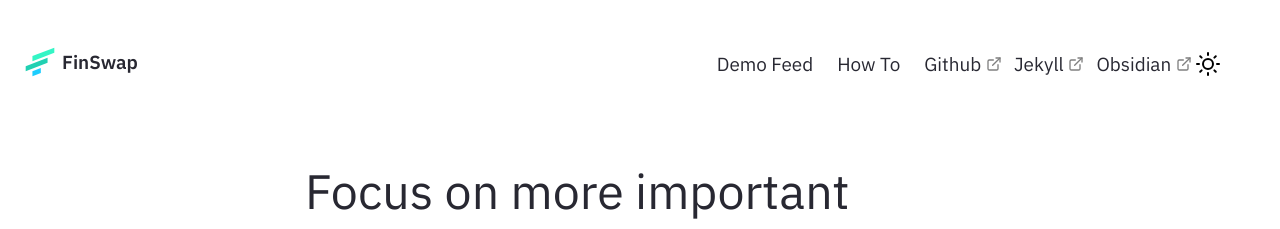
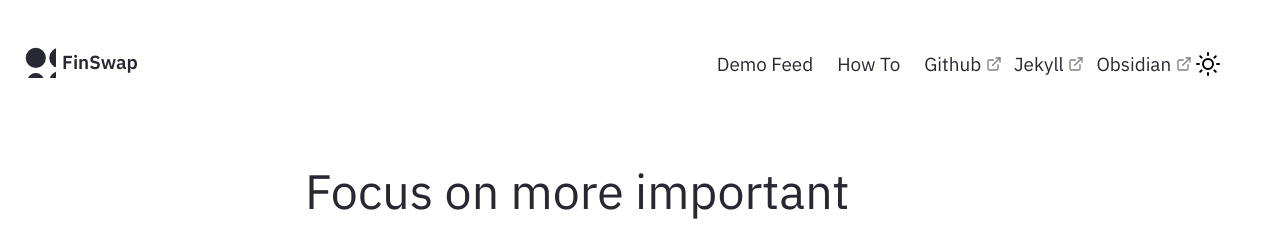
Before and after one commit to kevinroku/nroku.github.io, a Jekyll site: the page built from pages/index.md, in a window 1280 px wide. Shown: the top 229 px of the page. Built offline with Jekyll 4.4.1, drawn with Linux system fonts in a browser that asks for light colours.

Commit message:
Update Nav.html

```diff
--- a/_includes/Nav.html
+++ b/_includes/Nav.html
@@ -34,9 +34,25 @@
       <a class="navbar-item" style="padding-left: 0;"; href="{{ site.baseurl }}/index.html">
           <svg width="32" height="32" viewBox="-1 -1 19 19" fill="none" xmlns="http://www.w3.org/2000/svg" style="margin-right: 6px;">
              <rect width="17" height="17" fill=""></rect>
-             <path d="M 4 8 L 4 5 L 17 0 L 17 3" stroke="var(--color-text-main)" stroke-width="0" fill="#34f5c5" fill-opacity="1"></path>
-             <path d="M 0 14 L 0 11 L 13 6 L 13 9" stroke="var(--color-text-main)" stroke-width="0" fill="#21d0b2" fill-opacity="1"></path>
-             <path d="M 4 14 L 9 12 L 9 15 L 4 17 Z" stroke="var(--color-text-main)" stroke-width="0" fill="#1dcdfe" fill-opacity="1"></path>
+
+             <path d="M 0 6 a 6 6 0 1 1 12 0 a 6 6 0 1 1 -12 0" stroke="var(--color-text-main)" stroke-width="0" fill="var(--color-text-main)" fill-opacity="1"></path>
+             <path d="M 1 20 a 5 5 0 1 1 10 0 a 5 5 0 1 1 -10 0" stroke="var(--color-text-main)" stroke-width="0" fill="var(--color-text-main)" fill-opacity="1"></path>
+             <path d="M 2 33 a 4 4 0 1 1 8 0 a 4 4 0 1 1 -8 0" stroke="var(--color-text-main)" stroke-width="0" fill="var(--color-text-main)" fill-opacity="1"></path>
+             <path d="M 3 45 a 3 3 0 1 1 6 0 a 3 3 0 1 1 -6 0" stroke="var(--color-text-main)" stroke-width="0" fill="var(--color-text-main)" fill-opacity="1"></path>
+
+             <path d="M 14 6 a 6 6 0 1 1 12 0 a 6 6 0 1 1 -12 0 " stroke="var(--color-text-main)" stroke-width="0" fill="var(--color-text-main)" fill-opacity="1"></path>
+             <path d="M 14 20 a 6 6 0 1 1 12 0 a 6 6 0 1 1 -12 0 " stroke="var(--color-text-main)" stroke-width="0" fill="var(--color-text-main)" fill-opacity="1"></path>
+             <path d="M 14 34 a 6 6 0 1 1 12 0 a 6 6 0 1 1 -12 0 " stroke="var(--color-text-main)" stroke-width="0" fill="var(--color-text-main)" fill-opacity="1"></path>
+
+             <path d="M 28 20 a 6 6 0 1 1 12 0 a 6 6 0 1 1 -12 0" stroke="var(--color-text-main)" stroke-width="0" fill="var(--color-text-main)" fill-opacity="1"></path>
+             <path d="M 28 34 a 6 6 0 1 1 12 0 a 6 6 0 1 1 -12 0" stroke="var(--color-text-main)" stroke-width="0" fill="var(--color-text-main)" fill-opacity="1"></path>
+             <path d="M 28 48 a 6 6 0 1 1 12 0 a 6 6 0 1 1 -12 0" stroke="var(--color-text-main)" stroke-width="0" fill="var(--color-text-main)" fill-opacity="1"></path>
+
+             <path d="M 42 48 a 6 6 0 1 1 12 0 a 6 6 0 1 1 -12 0" stroke="var(--color-text-main)" stroke-width="0" fill="var(--color-text-main)" fill-opacity="1"></path>
+             <path d="M 43 34 a 5 5 0 1 1 10 0 a 5 5 0 1 1 -10 0" stroke="var(--color-text-main)" stroke-width="0" fill="var(--color-text-main)" fill-opacity="1"></path>
+             <path d="M 44 21 a 4 4 0 1 1 8 0 a 4 4 0 1 1 -8 0" stroke="var(--color-text-main)" stroke-width="0" fill="var(--color-text-main)" fill-opacity="1"></path>
+             <path d="M 45 9 a 3 3 0 1 1 6 0 a 3 3 0 1 1 -6 0" stroke="var(--color-text-main)" stroke-width="0" fill="var(--color-text-main)" fill-opacity="1"></path>
+
           </svg>
           <h6> {{site.heading}}</h6></a>
           <script src="{{ site.baseurl }}/assets/js/modeswitcher.js"></script>
```
